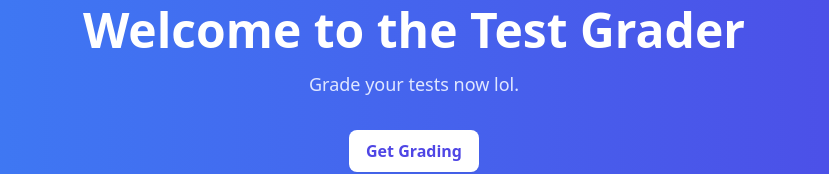
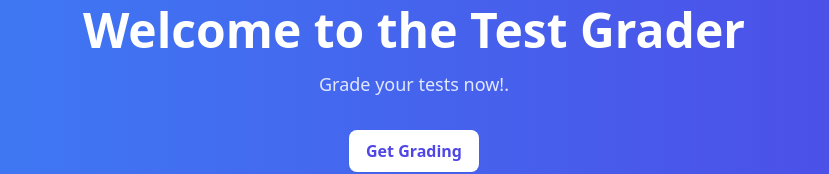
Before and after one commit to yuenler/evaluai, a Next.js app: page / in a window 1280 px wide. Shown: the part 311-485 px from the top of the page, without its empty margins (226-1055 px from the left). Built offline with nearby package versions, Linux system fonts and the light colour scheme.

Commit message:
Test Local

```diff
--- a/pages/index.js
+++ b/pages/index.js
@@ -10,7 +10,7 @@ export default function Home() {
           Welcome to the Test Grader
         </h1>
         <p className="text-lg text-indigo-100 mb-8">
-          Grade your tests now lol.
+          Grade your tests now!.
         </p>
         <button
           onClick={() => router.push('/profile')}
```
